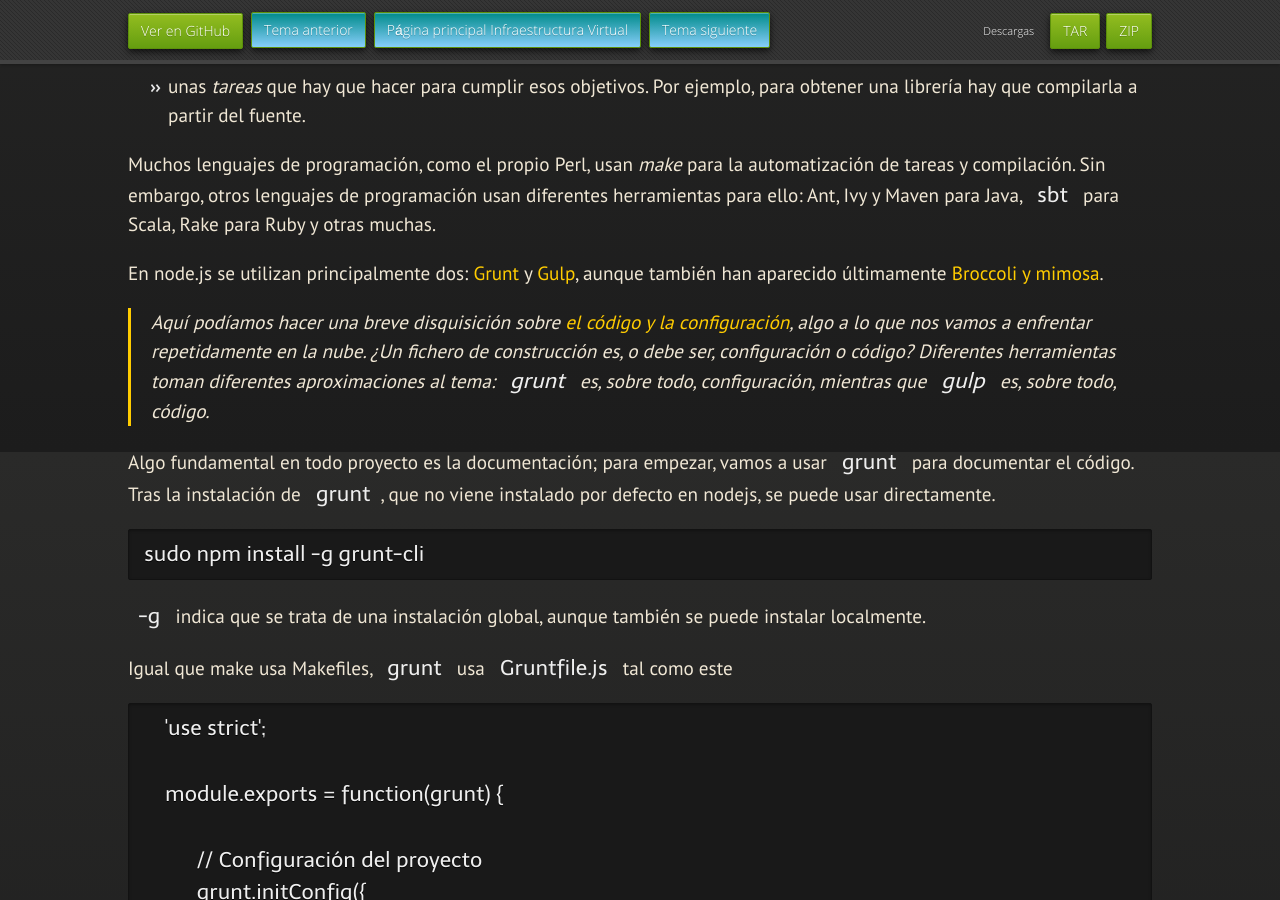
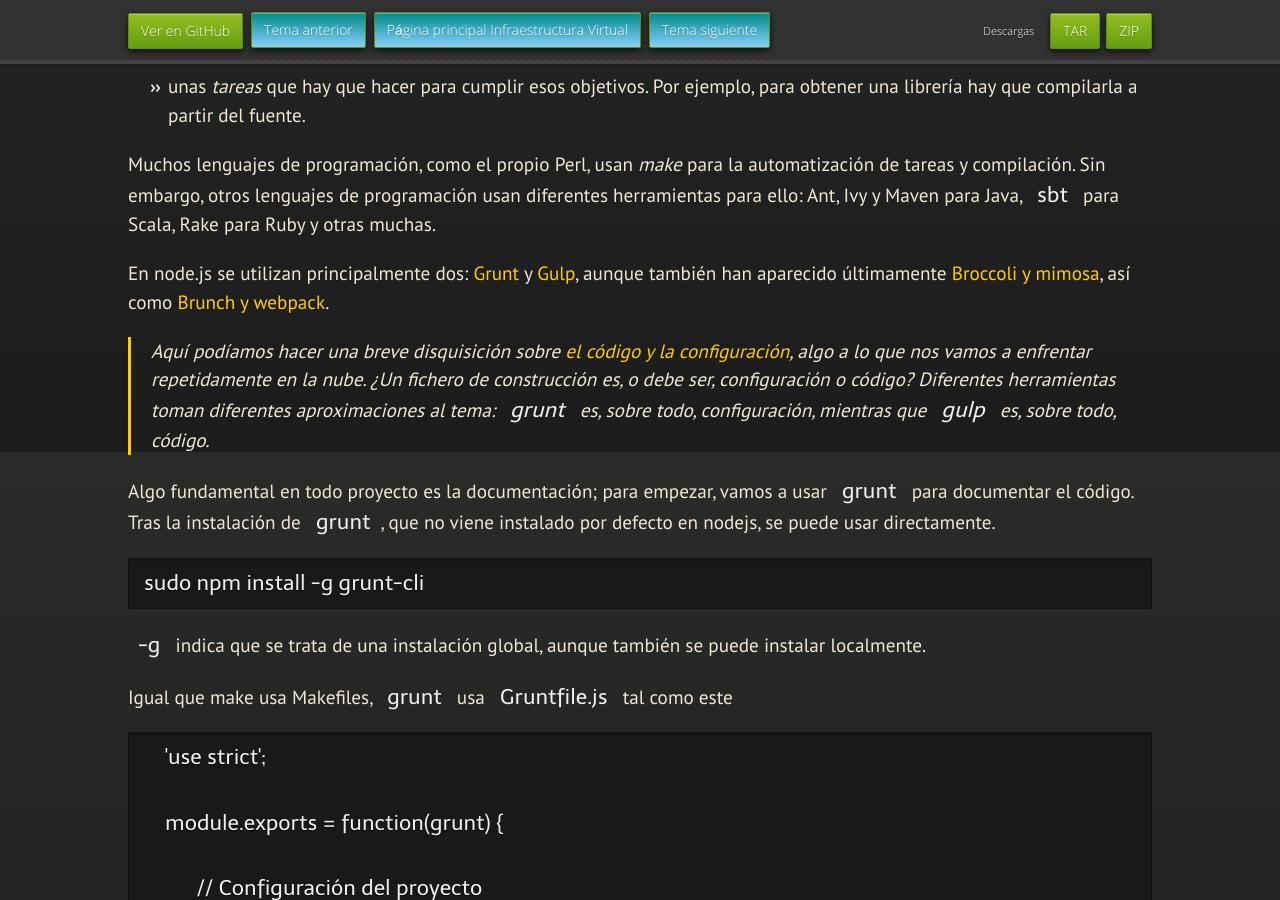
Before and after one commit to JJ/IV, a Jekyll site: the page built from documentos/temas/Desarrollo_basado_en_pruebas.md, in a window 1280 px wide and 900 px high, scrolled down 13948 px. Built offline with Jekyll 4.4.1, drawn with Linux system fonts in a browser that asks for light colours; nearby versions of some CDN libraries; some web fonts are replaced; our own code applies the rules of GitHub Pages for plain Markdown files.

Commit message:
Sync documentos/temas/Desarrollo_basado_en_pruebas.md de master a gh-pages

```diff
--- a/documentos/temas/Desarrollo_basado_en_pruebas.md
+++ b/documentos/temas/Desarrollo_basado_en_pruebas.md
@@ -543,7 +543,10 @@
 
 En node.js se utilizan principalmente dos:
 [Grunt](https://gruntjs.com) y [Gulp](https://gulpjs.com), aunque
-también han aparecido últimamente [Broccoli y mimosa](https://jpsierens.com/task-runners-a-comparison-between-grunt-gulp-broccoli-and-mimosa/).
+también han aparecido
+últimamente
+[Broccoli y mimosa](https://www.freelancinggig.com/blog/2017/05/18/grunt-vs-cake-vs-gulp-vs-broccoli-js-task-runners-comparison-2017/),
+así como [Brunch y webpack](https://brunch.io/docs/why-brunch).
 
 >Aquí podíamos hacer una breve disquisición sobre
 >[el código y la configuración](https://coding.abel.nu/2013/06/code-or-configuration-or-configuration-in-code/),
@@ -666,8 +669,8 @@
 desarrollado.
 
 Un sistema bastante popular de integración continua es
-[Jenkins](https://jenkins-ci.org/). Para usar Jenkins puedes instalarlo en tu propio
-ordenador, en un servidor propio en la nube o en [algún servicio en la nube](https://wiki.jenkins-ci.org/display/JENKINS/Commercial+Support). Sin embargo, hay otros sistemas como [Travis](https://travis-ci.org) o
+[Jenkins](https://jenkins.io/). Para usar Jenkins puedes instalarlo en tu propio
+ordenador, en un servidor propio en la nube o en [algún servicio en la nube](https://wiki.jenkins.io/display/JENKINS/Commercial+Support). Sin embargo, hay otros sistemas como [Travis](https://travis-ci.org) o
 [Shippable](https://www.shippable.com/) que podemos usar también desde
 la nube.
 
```
